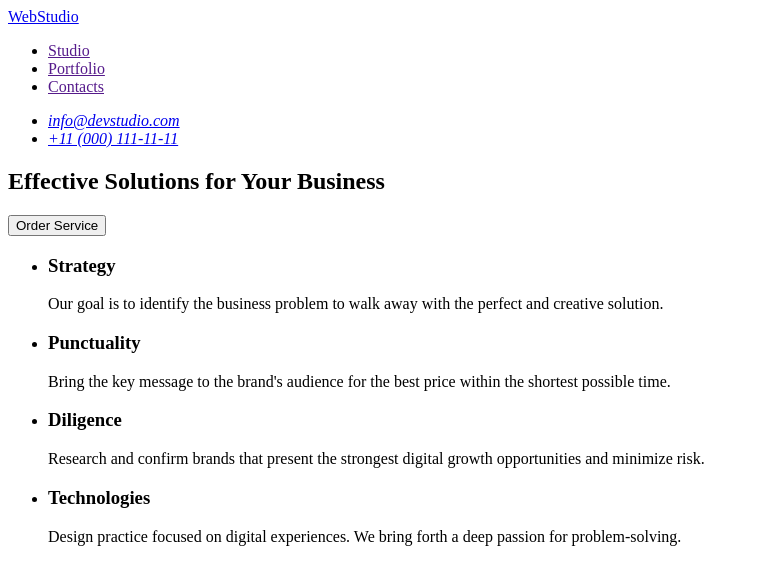
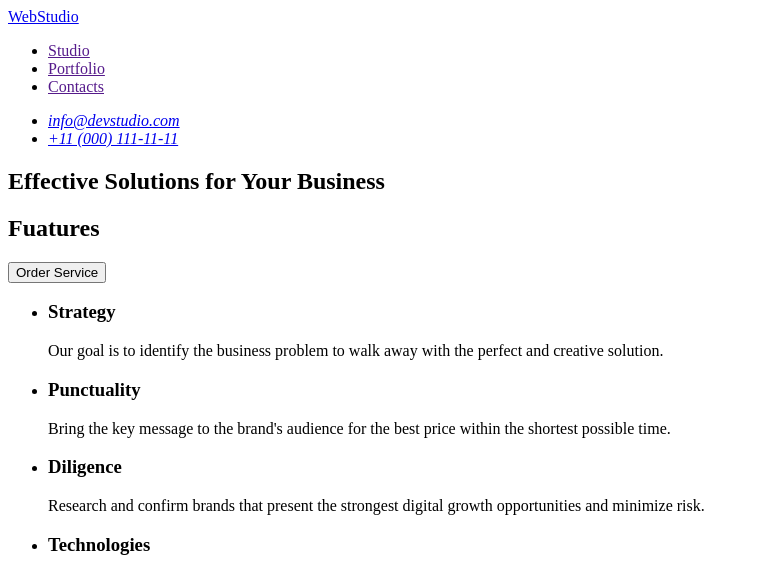
Before and after one commit to Veakor/goit-markup-hw-01, a plain HTML site: page index.html in a window 1280 px wide. Shown: the top 562 px of the page, without its empty margins (0-759 px from the left). Drawn offline with Linux system fonts and the light colour scheme.

Commit message:
add Features

```diff
--- a/index.html
+++ b/index.html
@@ -27,6 +27,7 @@
       <!--SECTION HERO-->
       <section>
         <h1>Effective Solutions for Your Business</h1>
+        <h2>Fuatures</h2>
         <button type="button">Order Service</button>
       </section>
       <section>
```
